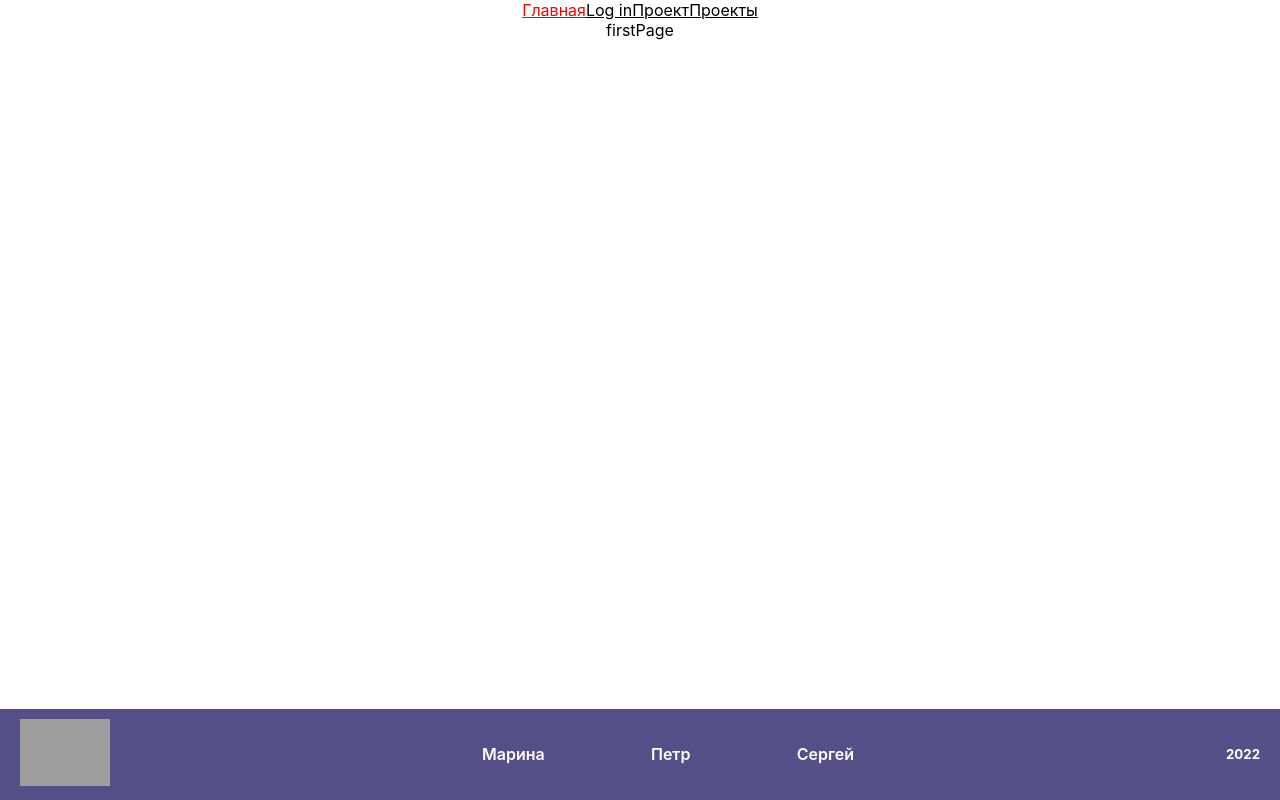
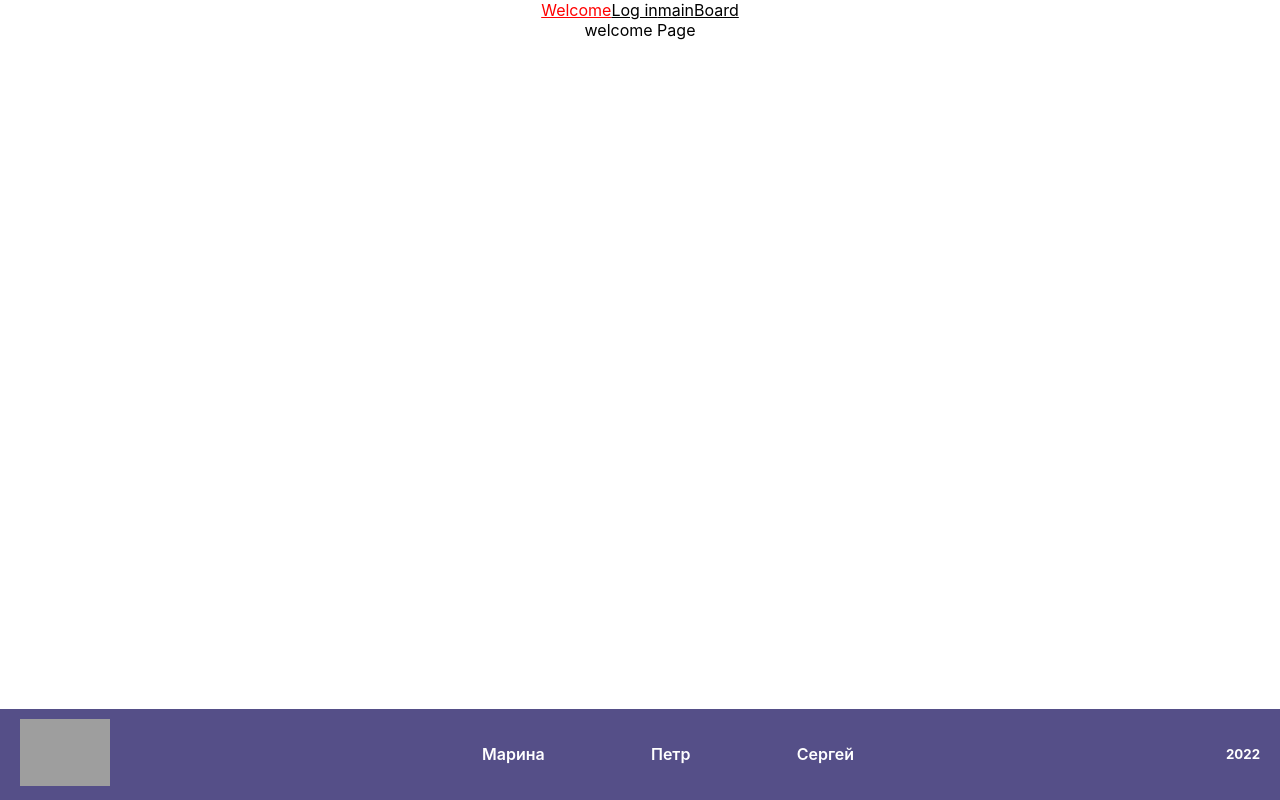
Before and after one commit to marinchik99/project-management-app, a React (Create React App) app: page / in a window 1280 px wide. Built offline with nearby package versions, Linux system fonts and the light colour scheme; grey boxes are pictures that could not be loaded.

Commit message:
refactor: rename components

```diff
--- a/src/App.tsx
+++ b/src/App.tsx
@@ -1,23 +1,22 @@
-//import './global.css';
 import React from 'react';
 import { Routes, Route } from 'react-router-dom';
 import Footer from './application/footer';
 import NotFound from './application/notFound';
-import FirstPage from './application/firstPage';
 import LoginPage from './application/loginPage';
-import ProjectPage from './application/projectPage';
-import ProjectsPage from './application/projectsPage';
 import Navigation from './application/navigation';
+import WelcomePage from './application/welcomePage';
+import MainPage from './application/mainPage';
+import BoardPage from './application/boardPage';
 
 function App() {
   return (
     <div className="App">
       <Navigation />
       <Routes>
-        <Route path="/" element={<FirstPage />} />
+        <Route path="/" element={<WelcomePage />} />
         <Route path="/Login" element={<LoginPage />} />
-        <Route path="/Project" element={<ProjectPage />} />
-        <Route path="/Projects" element={<ProjectsPage />} />
+        <Route path="/Main" element={<MainPage />} />
+        <Route path="/Board" element={<BoardPage />} />
         <Route path="/*" element={<NotFound />} />
       </Routes>
       <Footer />
--- a/src/application/projectsPage.tsx
+++ b/src/application/boardPage.tsx
@@ -1,5 +1,5 @@
 import React from 'react';
 
-export default function ProjectsPage() {
+export default function BoardPage() {
   return <div>projects page</div>;
 }
--- a/src/application/firstPage.tsx
+++ /dev/null
@@ -1,5 +0,0 @@
-import React from 'react';
-
-export default function FirstPage() {
-  return <div>firstPage</div>;
-}
--- /dev/null
+++ b/src/application/mainPage.tsx
@@ -0,0 +1,5 @@
+import React from 'react';
+
+export default function MainPage() {
+  return <div>main page</div>;
+}
--- a/src/application/navigation.tsx
+++ b/src/application/navigation.tsx
@@ -11,7 +11,7 @@ export default function Navigation() {
           className="navbar__a"
           style={({ isActive }) => (isActive ? { color: 'red' } : { color: 'black' })}
         >
-          Главная
+          Welcome
         </NavLink>
         <NavLink
           data-testid="about-link"
@@ -23,19 +23,19 @@ export default function Navigation() {
         </NavLink>
         <NavLink
           data-testid="form-link"
-          to="/Project"
+          to="/Main"
           className="navbar__a"
           style={({ isActive }) => (isActive ? { color: 'red' } : { color: 'black' })}
         >
-          Проект
+          main
         </NavLink>
         <NavLink
           data-testid="modal-link"
-          to="/Projects"
+          to="/Board"
           className="navbar__a"
           style={({ isActive }) => (isActive ? { color: 'red' } : { color: 'black' })}
         >
-          Проекты
+          Board
         </NavLink>
       </nav>
     </div>
--- a/src/application/projectPage.tsx
+++ /dev/null
@@ -1,5 +0,0 @@
-import React from 'react';
-
-export default function ProjectPage() {
-  return <div>project page</div>;
-}
--- /dev/null
+++ b/src/application/welcomePage.tsx
@@ -0,0 +1,5 @@
+import React from 'react';
+
+export default function WelcomePage() {
+  return <div>welcome Page</div>;
+}
```
